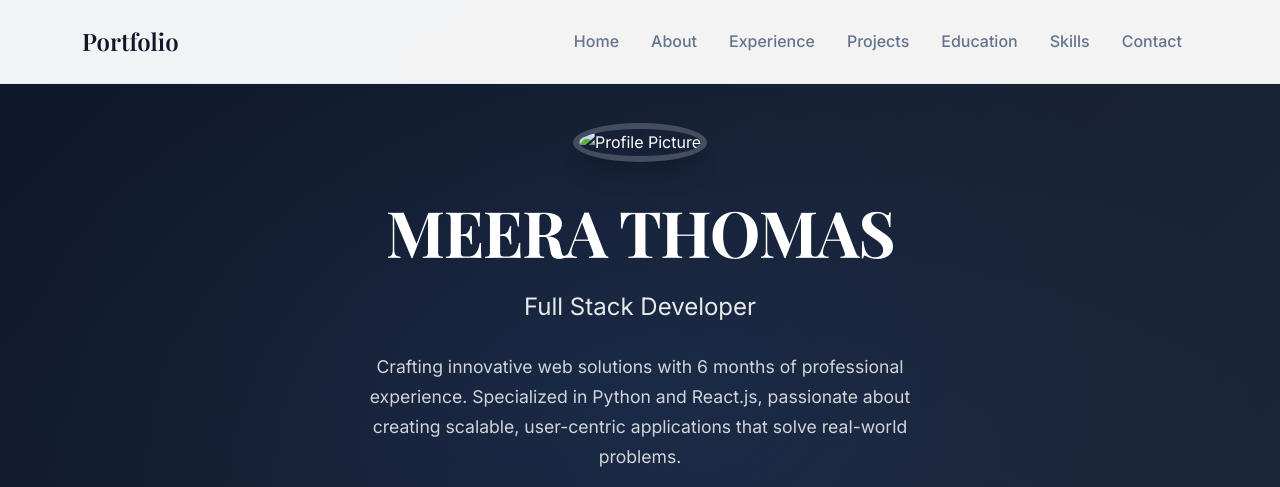
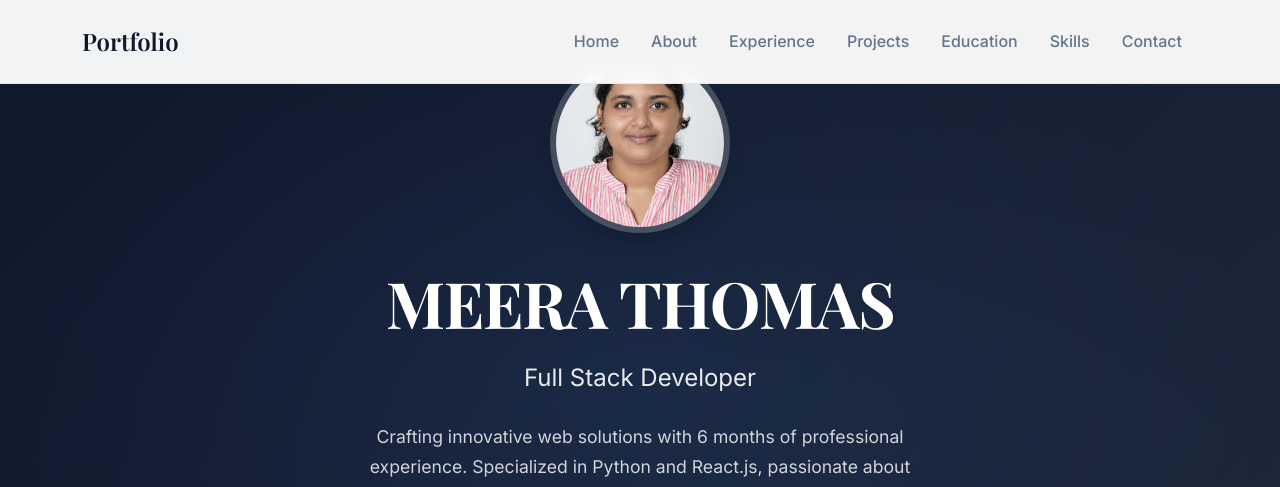
Before and after one commit to mtom94/portfolio-main, a plain HTML site: page index.html in a window 1280 px wide. Shown: the top 487 px of the page. Drawn offline with nearby package versions, Linux system fonts and the light colour scheme.

Commit message:
image path corrected

```diff
--- a/index.html
+++ b/index.html
@@ -629,7 +629,7 @@
     <div class="container">
       <div class="row justify-content-center text-center">
         <div class="col-lg-8 hero-content">
-          <img src=".images\Meera.jpg" alt="Profile Picture" class="profile-img">
+          <img src="images\Meera.jpg" alt="Profile Picture" class="profile-img">
           <h1 class="fade-in-up">MEERA THOMAS</h1>
           <p class="subtitle fade-in-up">Full Stack Developer</p>
           <p class="description fade-in-up">
```
